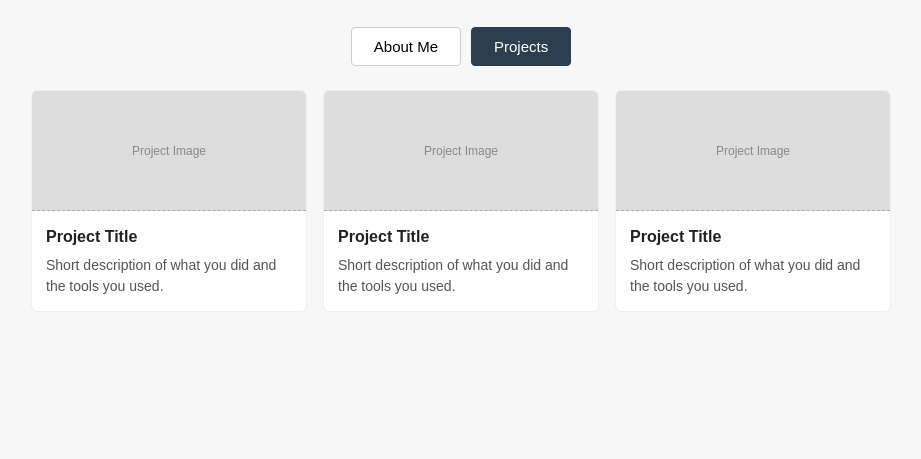
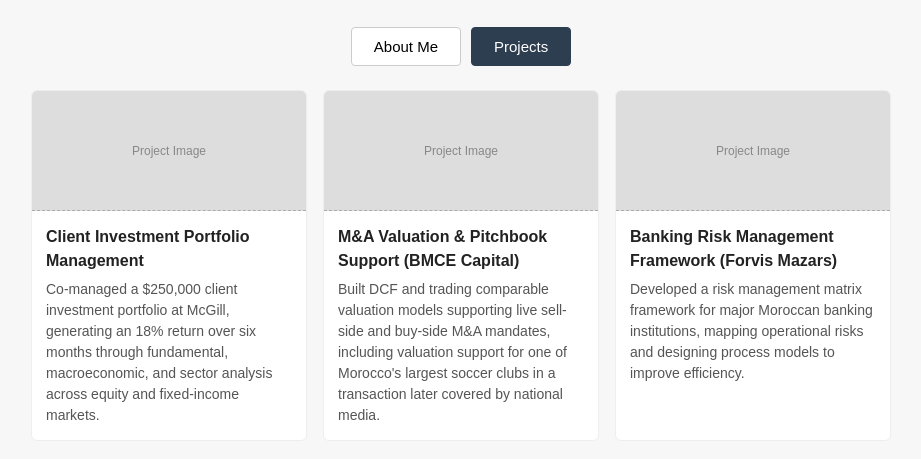
Before and after one commit to guessous-mohamed/guessous-mohamed.github.io, a plain HTML site: page index.html in a window 1280 px wide. Both pictures are taken after a click on the button "Projects". Shown: the part 271-730 px from the top of the page, without its empty margins (179-1100 px from the left). Drawn offline with Linux system fonts and the light colour scheme.

Commit message:
Add projects section content

```diff
--- a/index.html
+++ b/index.html
@@ -191,8 +191,10 @@
           <div class="card">
             <div class="card-photo">Project Image</div>
             <div class="card-text">
-              <h3>Project Title</h3>
-              <p>Short description of what you did and the tools you used.</p>
+              <h3>Client Investment Portfolio Management</h3>
+              <p>Co-managed a $250,000 client investment portfolio at McGill,
+                generating an 18% return over six months through fundamental,
+                macroeconomic, and sector analysis across equity and fixed-income markets.</p>
             </div>
           </div>
 
@@ -200,8 +202,11 @@
           <div class="card">
             <div class="card-photo">Project Image</div>
             <div class="card-text">
-              <h3>Project Title</h3>
-              <p>Short description of what you did and the tools you used.</p>
+              <h3>M&A Valuation & Pitchbook Support (BMCE Capital)</h3>
+              <p>Built DCF and trading comparable valuation models supporting live
+                sell-side and buy-side M&A mandates, including valuation support for
+                one of Morocco's largest soccer clubs in a transaction later covered by
+                national media.</p>
             </div>
           </div>
 
@@ -209,8 +214,10 @@
           <div class="card">
             <div class="card-photo">Project Image</div>
             <div class="card-text">
-              <h3>Project Title</h3>
-              <p>Short description of what you did and the tools you used.</p>
+              <h3>Banking Risk Management Framework (Forvis Mazars)</h3>
+              <p>Developed a risk management matrix framework for major Moroccan
+                banking institutions, mapping operational risks and designing
+                process models to improve efficiency.</p>
             </div>
           </div>
         </div>
```
